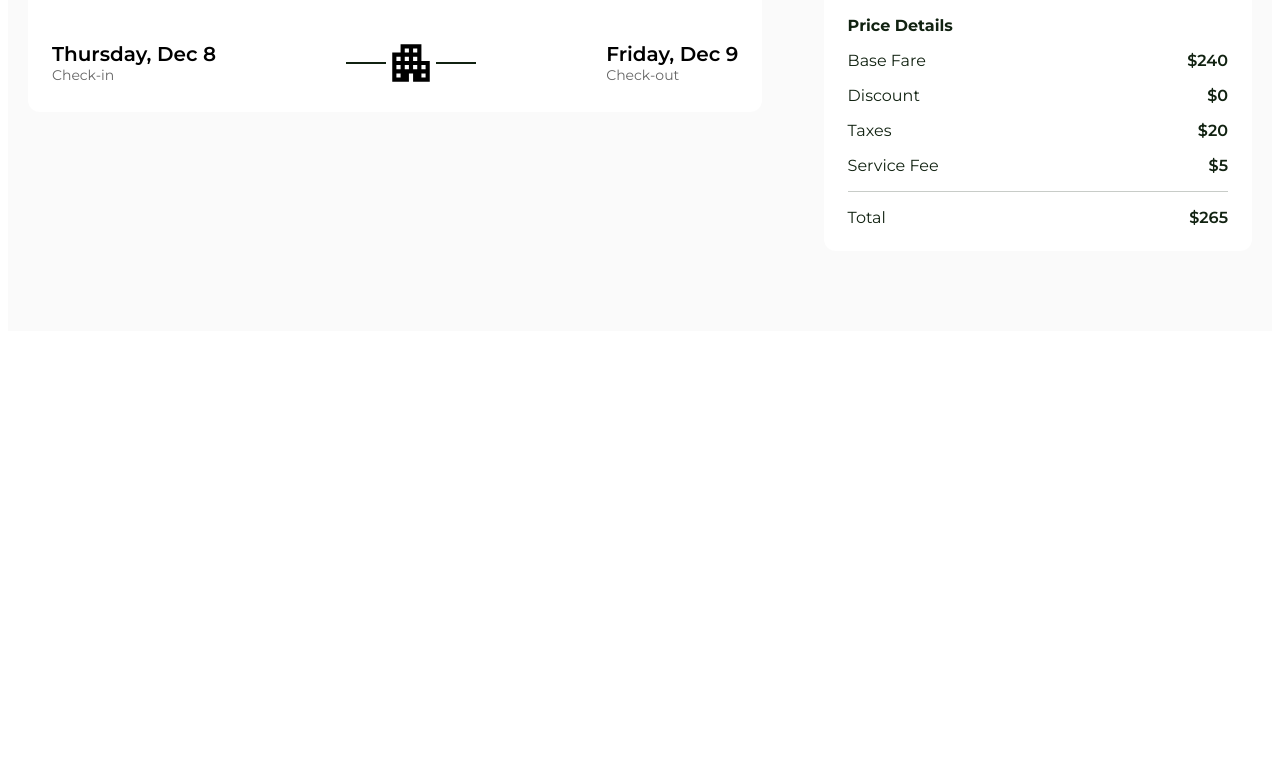
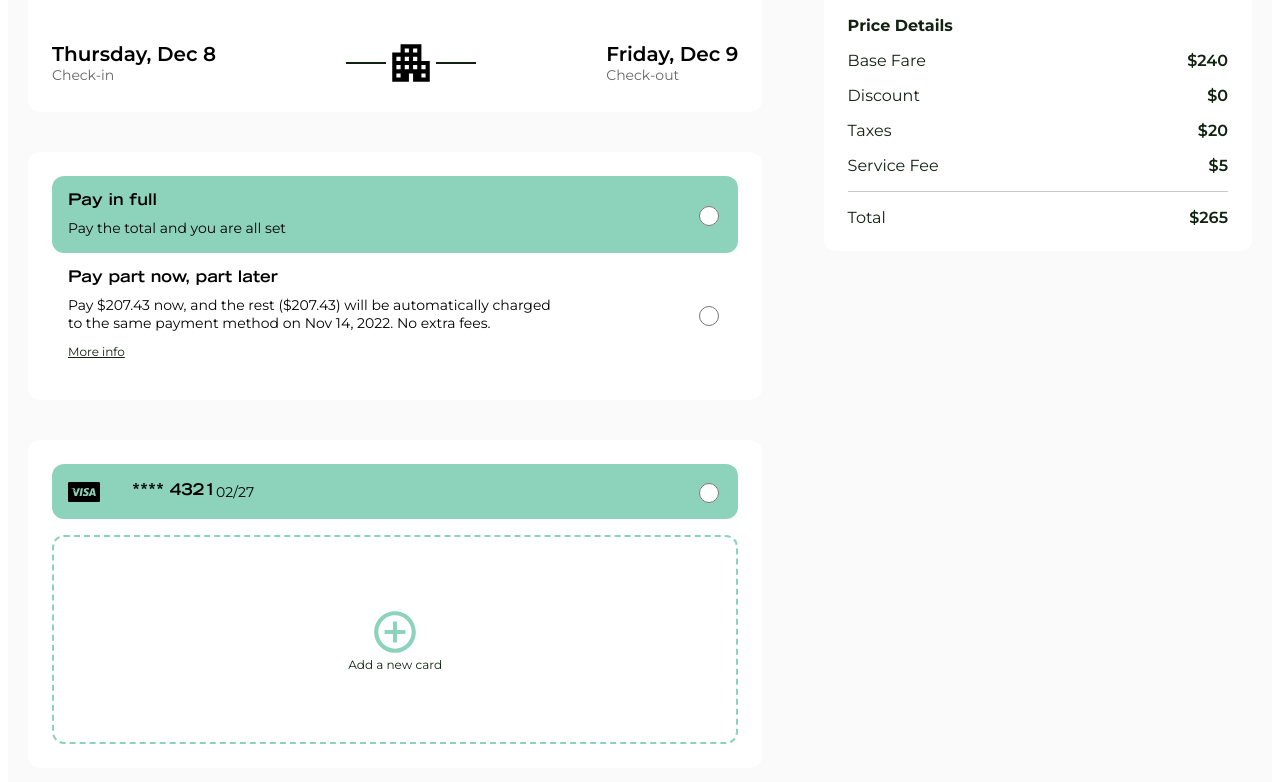
Before and after one commit to safaroww/final_project, a React (Create React App) app: page / in a window 1280 px wide. Shown: the part 432-1214 px from the top of the page. Before the commit the page ends 800 px from the top, so only its background shows below. Built offline with nearby package versions, Linux system fonts and the light colour scheme.

Commit message:
UpdatedDetailPage

```diff
--- a/src/pages/Hotel/HotelBookingDetail/HotelBookingDetail.scss
+++ b/src/pages/Hotel/HotelBookingDetail/HotelBookingDetail.scss
@@ -39,6 +39,7 @@ a{
 .booking__detail__box{
 
     padding: 24px;
+    margin: 0 0 40px 0;
     background: #fff;
     border-radius: 12px;
 }
@@ -193,3 +194,69 @@ a{
 .ap__ico{
     font-size: 50px !important;
 }
+.payment__method{
+    border-radius: 12px;
+    display: flex;
+    align-items: center;
+    justify-content: space-between;
+    padding: 16px;
+    p{
+        margin: 0;
+    }
+    .payment__method__label{
+        max-width: 75%;
+
+    }
+    input{
+        padding: 15px;
+        width: 20px;
+        height: 20px;
+        transform: scale(1);
+        color: black;
+        &:checked{
+            color: black ;
+            accent-color: black;
+        }
+
+    }
+}
+.payment__moreinfo{
+    display: inline-block;
+    padding: 12px 0 0;
+    text-decoration: underline;
+}
+.active__payment{
+    background-color: $mintgreen;
+    input{
+        color: white !important;
+        background-color: white !important;
+        &:checked{
+            accent-color: white !important;
+        }
+
+    }
+
+}
+.payment__method__label__card{
+    display: flex;
+    align-items: center;
+}
+.add__new__card__section{
+    padding: 70px 0;
+    color: $mintgreen;
+    border: 2px dashed $mintgreen;
+    border-radius: 12px;
+    margin: 16px 0 0;
+    display: flex;
+    align-items: center;
+    justify-content: center;
+    flex-direction: column;
+    p{
+        color: $blackgreen;
+        margin: 0;
+
+    }
+}
+.plusbtn{
+    font-size: 50px !important;
+}
--- a/src/pages/Hotel/HotelBookingDetail/HotelBookingDetail.tsx
+++ b/src/pages/Hotel/HotelBookingDetail/HotelBookingDetail.tsx
@@ -3,9 +3,14 @@ import './HotelBookingDetail.scss';
 import ChevronRightIcon from '@mui/icons-material/ChevronRight';
 import Img from './media/Frame 186.png';
 import Img2 from './media/download 1.png';
+import { ReactComponent as VisaSVG } from './media/Visa.svg';
 import ApartmentIcon from '@mui/icons-material/Apartment';
 import LocationOnIcon from '@mui/icons-material/LocationOn';
+import ControlPointIcon from '@mui/icons-material/ControlPoint';
 export const HotelBookingDetail = () => {
+
+
+
   return (
     <>
       <div className="booking__detail">
@@ -44,6 +49,44 @@ export const HotelBookingDetail = () => {
                   <p className="check__date font-semibold font-20"><span>Friday</span>, <span>Dec 9</span></p>
                   <p className='font-medium font-14'>Check-out</p>
                 </div>
+              </div>
+            </div>
+            <div className="booking__detail__box booking__detail__payment">
+              <form action="">
+                <div className="payment__method active__payment">
+                  <div className="payment__method__label">
+                    <p style={{margin:'0 0 8px 0'}} className='font-bold main-font font-16' >Pay in full</p>
+                    <p className='second-font font-14'>Pay the total and you are all set</p>
+                  </div>
+                  <input className='payment__radio' type="radio" name='payment'/>
+                </div>
+                <div className="payment__method">
+                  <div className="payment__method__label">
+                    <p style={{margin:'0 0 8px 0'}} className='font-bold main-font font-16' >Pay part now, part later</p>
+                    <p className='second-font font-14'>Pay $207.43 now, and the rest ($207.43) will be automatically charged to the same payment method on Nov 14, 2022. No extra fees.
+ </p>
+                    <a className='payment__moreinfo second-font font-medium font-12' href="">More info</a>
+                  </div>
+                  <input className='payment__radio' type="radio" name='payment'/>
+                </div>
+
+              </form>
+            </div>
+            <div className="booking__detail__box booking__detail__payment">
+            <form action="">
+                <div className="payment__method active__payment">
+                  <div className="payment__method__label__card">
+                    <VisaSVG style={{margin:'0 32px 0 0'}} />
+                    <span className='font-bold main-font font-16' >**** 4321</span>
+                    <span className='second-font font-14'>02/27</span>
+                  </div>
+                  <input className='payment__radio' type="radio" name='payment'/>
+                </div>
+
+              </form>
+              <div className="add__new__card__section">
+                <ControlPointIcon className='plusbtn'/>
+                <p className='font-medium second-font font-12'>Add a new card</p>
               </div>
             </div>
           </div>
```
Also changed, not shown: src/pages/Hotel/HotelBookingDetail/media/Visa.svg (added).
